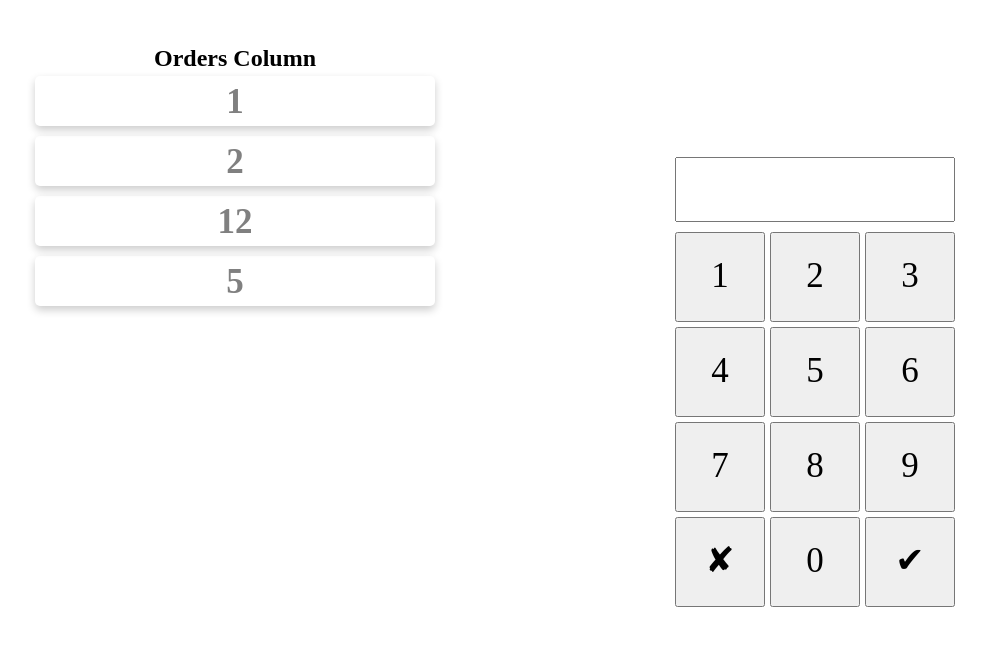
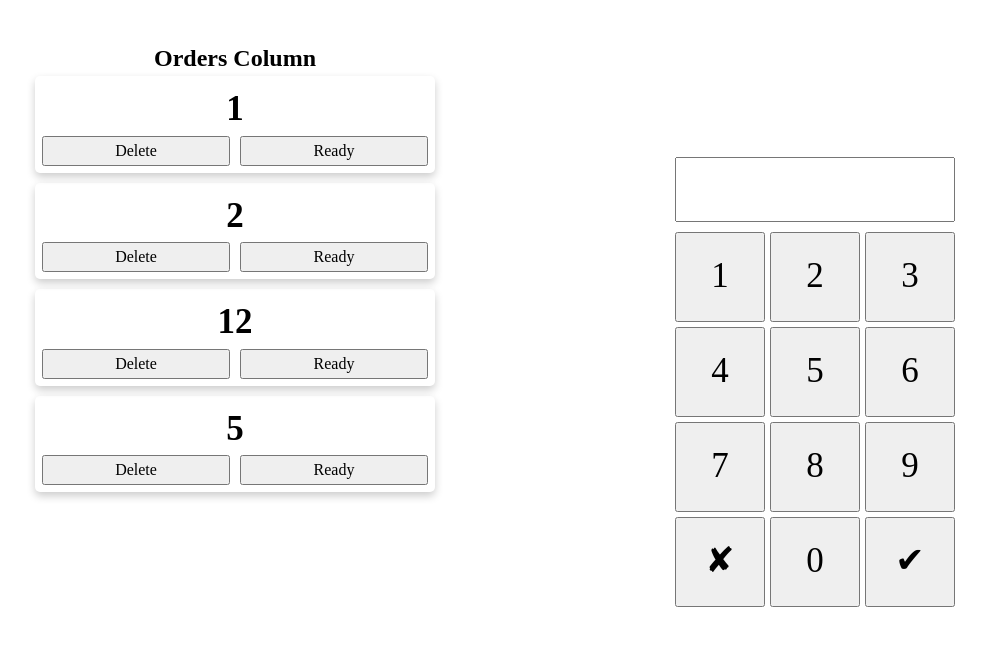
Before and after one commit to NikitaSidaway/RestaurantOrderSystem, a Flask app: page / in a window 1280 px wide. Shown: the top 646 px of the page, without its empty margins (115-1101 px from the left). Run offline with Flask 3, Linux system fonts and the light colour scheme; data comes from the database, SQL or seed files in the repository; both versions use the stored data as it was after the commit.

Commit message:
Not finished

```diff
--- a/app.py
+++ b/app.py
@@ -37,9 +37,22 @@ def query_db(query, args=(), one=False, commit=False):
 @app.route("/")
 def cashier_screen():
 
-    orders = query_db("SELECT order_number, status FROM Orders ORDER BY id")
+    orders = query_db("SELECT id, order_number, status FROM Orders ORDER BY id")
 
     return render_template("cashier_screen.html", orders=orders)
+
+@app.post("/change_order")
+def change_order():
+    print("test")
+    request_change = request.form.get('action')
+    order_number = request.form.get("order_id")
+
+    if request_change == "delete":
+        print("delete")
+    elif request_change == "ready":
+        print("ready")
+
+    return redirect('/')
 
 @app.post("/add_order")
 def order_numpad():
--- a/static/style.css
+++ b/static/style.css
@@ -57,6 +57,16 @@ h3 {
   margin-right: 60px;
 }
 
+.buttoncontainer {
+  display: flex;
+  width: 100%;
+  gap: 10px;
+}
+
+.ordercoloumnbutton {
+  flex: 1;
+}
+
 .numpadcolumn {
   max-height: 100%;
 }
@@ -66,6 +76,10 @@ h3 {
   overflow-y: auto;
 }
 
+.orderscoloumnform {
+  color: black;
+}
+
 .card {
   color: gray;
   box-shadow: 0 4px 8px 0 rgba(0,0,0,0.2);
@@ -73,28 +87,28 @@ h3 {
   width: 400px;
   border-radius: 5px;
   margin: auto;
-  height: 50px;
+  height: auto;
   margin-bottom: 10px;
+  padding: 7px;
 }
 
 
 .numpad {
-
   display: grid;
   grid-template-columns: repeat(3, 1fr);
   gap: 5px;
 }
 
-button {
-  height: 90px;
-  width: 90px;
-}
-
-form {
+.numpadform {
   font-size: 35px;
   max-width: 280px;
   margin: 0 auto;
   margin-top: 27%;
+}
+
+.numpadbutton {
+  height: 90px;
+  width: 90px;
 }
 
 input {
--- a/templates/cashier_screen.html
+++ b/templates/cashier_screen.html
@@ -12,32 +12,43 @@
     <div class="twocolumn">
         <div class="ordercolumn">
             <h2>Orders Column</h2>
+
             {% for item in orders %}
                 <div class="card">
-                    <h3>{{ item[0] }} </h3>
+                    <form action="/change_order" method="post" class="orderscoloumnform">
+                        <h3>{{ item[1] }}</h3>
+                        <input type="hidden" name="order_id" value={{ item[0] }}>
+
+                        <div class="buttoncontainer">
+                            <button type="submit" name="action" value="delete" class="ordercoloumnbutton">Delete</button>
+                            <button type="submit" name="action" value="ready" class="ordercoloumnbutton">Ready</button>
+                        </div>
+
+                    </form>
                 </div>
             {% endfor %}
+
         </div>
         <div class="numpadcolumn">
-            <form action="/add_order" method="post">
+            <form action="/add_order" method="post" class="numpadform">
 
                 <input type="text" id="display" name="order_number" readonly>
 
                 <div class="numpad">
 
 
-                    <button type="button" onclick="addNum(1)">1</button>
-                    <button type="button" onclick="addNum(2)">2</button>
-                    <button type="button" onclick="addNum(3)">3</button>
-                    <button type="button" onclick="addNum(4)">4</button>
-                    <button type="button" onclick="addNum(5)">5</button>
-                    <button type="button" onclick="addNum(6)">6</button>
-                    <button type="button" onclick="addNum(7)">7</button>
-                    <button type="button" onclick="addNum(8)">8</button>
-                    <button type="button" onclick="addNum(9)">9</button>
-                    <button type="reset" onclick="addNum(0)">&#10008;</button>
-                    <button type="button" onclick="addNum(1)">0</button>
-                    <button type="submit">&#10004;</button>
+                    <button class="numpadbutton" type="button" onclick="addNum(1)">1</button>
+                    <button class="numpadbutton" type="button" onclick="addNum(2)">2</button>
+                    <button class="numpadbutton" type="button" onclick="addNum(3)">3</button>
+                    <button class="numpadbutton" type="button" onclick="addNum(4)">4</button>
+                    <button class="numpadbutton" type="button" onclick="addNum(5)">5</button>
+                    <button class="numpadbutton" type="button" onclick="addNum(6)">6</button>
+                    <button class="numpadbutton" type="button" onclick="addNum(7)">7</button>
+                    <button class="numpadbutton" type="button" onclick="addNum(8)">8</button>
+                    <button class="numpadbutton" type="button" onclick="addNum(9)">9</button>
+                    <button class="numpadbutton" type="reset" onclick="addNum(0)">&#10008;</button>
+                    <button class="numpadbutton" type="button" onclick="addNum(1)">0</button>
+                    <button class="numpadbutton" type="submit">&#10004;</button>
                 </div>
             </form>
 
```
Also changed, not shown: RestaurantDatabase.db.
